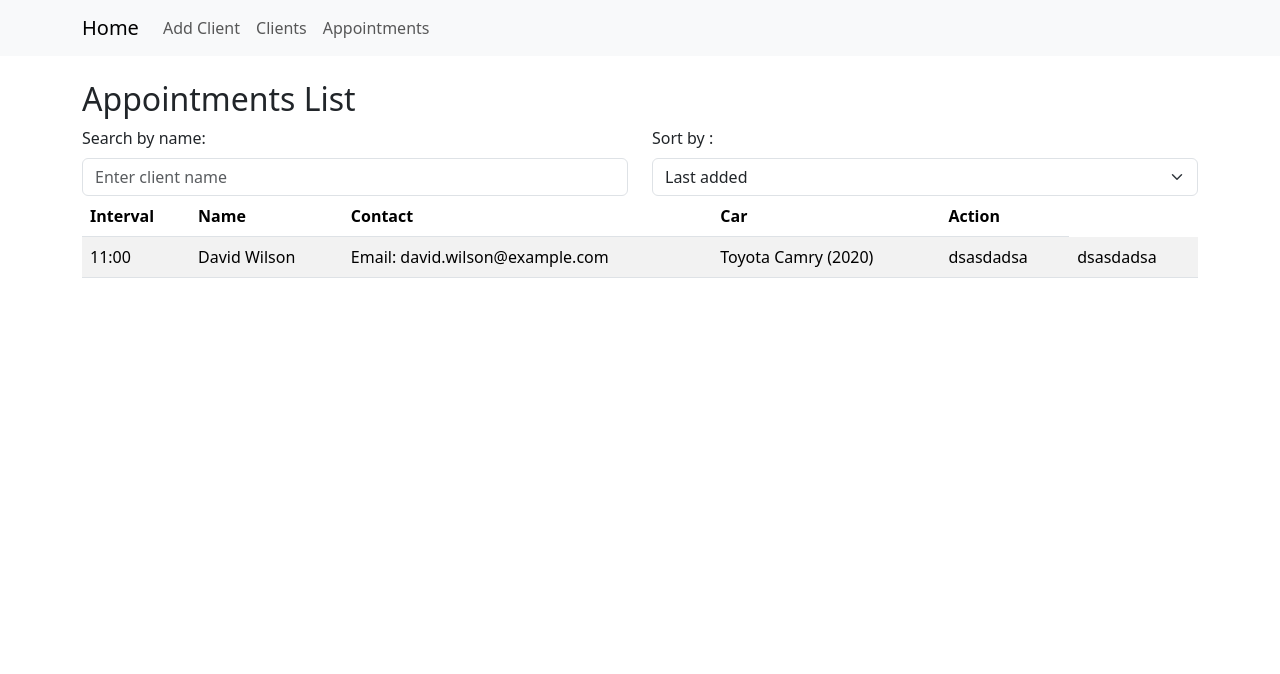
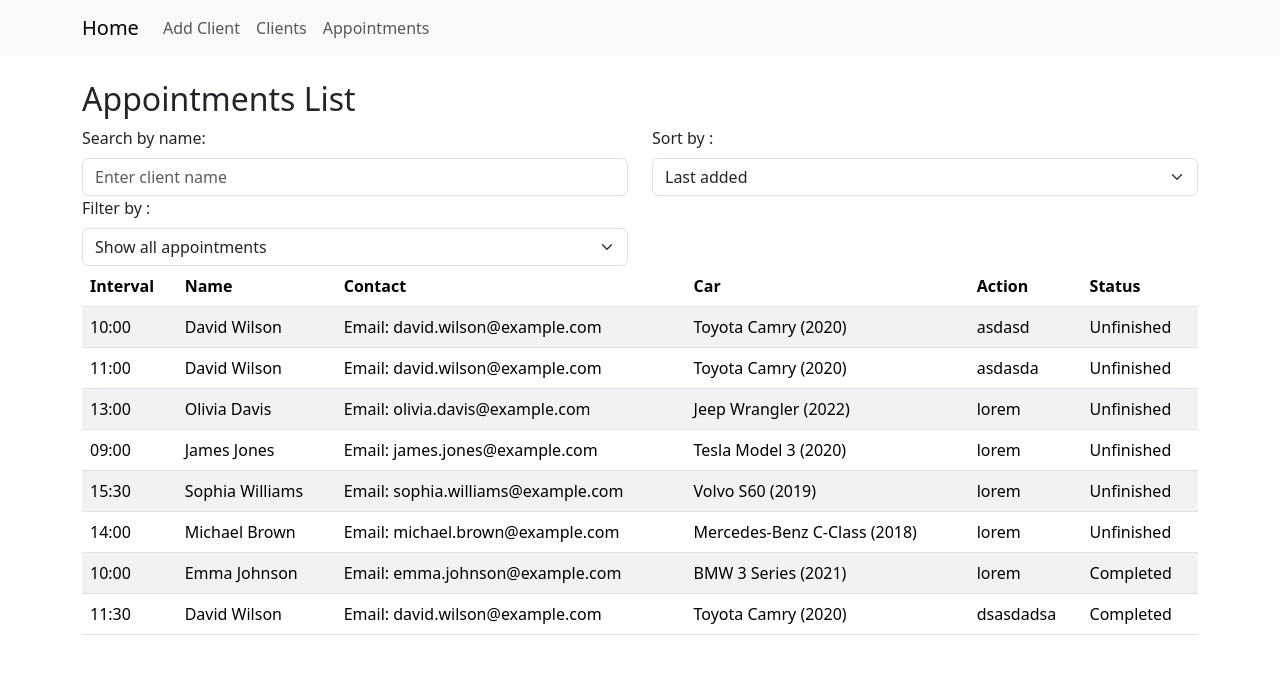
Before and after one commit to stefan-adrian-manea/Project-Info-World-Client, a React (Vite) app: page /appointments in a window 1280 px wide. Shown: the top 674 px of the page. Built offline with nearby package versions, Linux system fonts and the light colour scheme; data requests are answered from the project's data file.

Commit message:
add status filter for AppointmentsList

```diff
--- a/mocks/db/db.json
+++ b/mocks/db/db.json
@@ -184,7 +184,7 @@
       "car": "Toyota Camry (2020)",
       "action": "dsasdadsa",
       "contact": "Email: david.wilson@example.com",
-      "interval": "11:00",
+      "interval": "11:30",
       "receptionServiceHistory": {
         "serviceType": "revision",
         "isScratched": true,
@@ -198,7 +198,95 @@
         "operations": "dassdasad",
         "otherIssues": "dasda",
         "repairedOtherIssues": true,
-        "repairDuration": "10"
+        "repairDuration": "10",
+        "completed": true
+      }
+    },
+    {
+      "id": "3f8a",
+      "clientID": "1a23",
+      "clientName": "Emma Johnson",
+      "car": "BMW 3 Series (2021)",
+      "action": "lorem",
+      "contact": "Email: emma.johnson@example.com",
+      "interval": "10:00",
+      "receptionServiceHistory": {
+        "serviceType": "revision",
+        "isScratched": true,
+        "isDamaged": true,
+        "scratchedLocation": "lorem",
+        "damageLocation": "ipsum",
+        "mentionedProblems": "dolor sit amet"
+      },
+      "processingServiceHistory": {
+        "partsChanged": "lorem",
+        "operations": "ipsum",
+        "otherIssues": "dolor",
+        "repairedOtherIssues": true,
+        "repairDuration": "5",
+        "completed": true
+      }
+    },
+    {
+      "id": "7b2d",
+      "clientID": "4b56",
+      "clientName": "Michael Brown",
+      "car": "Mercedes-Benz C-Class (2018)",
+      "action": "lorem",
+      "contact": "Email: michael.brown@example.com",
+      "interval": "14:00"
+    },
+    {
+      "id": "8c1e",
+      "clientID": "7c89",
+      "clientName": "Sophia Williams",
+      "car": "Volvo S60 (2019)",
+      "action": "lorem",
+      "contact": "Email: sophia.williams@example.com",
+      "interval": "15:30"
+    },
+    {
+      "id": "9d4f",
+      "clientID": "0d12",
+      "clientName": "James Jones",
+      "car": "Tesla Model 3 (2020)",
+      "action": "lorem",
+      "contact": "Email: james.jones@example.com",
+      "interval": "09:00"
+    },
+    {
+      "id": "6a9b",
+      "clientID": "3e45",
+      "clientName": "Olivia Davis",
+      "car": "Jeep Wrangler (2022)",
+      "action": "lorem",
+      "contact": "Email: olivia.davis@example.com",
+      "interval": "13:00"
+    },
+    {
+      "id": "7cf8",
+      "clientID": "5e87",
+      "clientName": "David Wilson",
+      "car": "Toyota Camry (2020)",
+      "action": "asdasda",
+      "contact": "Email: david.wilson@example.com",
+      "interval": "11:00"
+    },
+    {
+      "id": "7315",
+      "clientID": "5e87",
+      "clientName": "David Wilson",
+      "car": "Toyota Camry (2020)",
+      "action": "asdasd",
+      "contact": "Email: david.wilson@example.com",
+      "interval": "10:00",
+      "receptionServiceHistory": {
+        "serviceType": "revision",
+        "isScratched": false,
+        "isDamaged": false,
+        "scratchedLocation": "",
+        "damageLocation": "",
+        "mentionedProblems": ""
       }
     }
   ]
--- a/src/components/AppointmentRow/AppointmentRow.jsx
+++ b/src/components/AppointmentRow/AppointmentRow.jsx
@@ -13,7 +13,11 @@ function AppointmentRow({ appointment, linkToAppointment }) {
       <td>{contact}</td>
       <td>{car}</td>
       <td>{action}</td>
-      <td>{action}</td>
+      {appointment?.processingServiceHistory?.completed === true ? (
+        <td>Completed</td>
+      ) : (
+        <td>Unfinished</td>
+      )}
     </tr>
   );
 }
--- a/src/components/AppointmentsTable/AppointmentsTable.jsx
+++ b/src/components/AppointmentsTable/AppointmentsTable.jsx
@@ -1,7 +1,7 @@
 import AppointmentRow from "../AppointmentRow/AppointmentRow";
-function AppointmentsTable({appointmentsList, linkToAppointment}) {
+function AppointmentsTable({ appointmentsList, linkToAppointment }) {
   return (
-    <div className="table-responsive">
+    <div className="table-responsive appointments-container">
       <table className="table table-striped">
         <thead className="thead-dark">
           <tr>
@@ -10,11 +10,16 @@ function AppointmentsTable({appointmentsList, linkToAppointment}) {
             <th>Contact</th>
             <th>Car</th>
             <th rowSpan={2}>Action</th>
+            <th>Status</th>
           </tr>
         </thead>
         <tbody>
-        {appointmentsList.map((appointment,i) => (
-          <AppointmentRow key={i} appointment={appointment} linkToAppointment={linkToAppointment} />
+          {appointmentsList.map((appointment, i) => (
+            <AppointmentRow
+              key={i}
+              appointment={appointment}
+              linkToAppointment={linkToAppointment}
+            />
           ))}
         </tbody>
       </table>
--- a/src/context/AppointmentServiceContext/AppointmentServiceContext.jsx
+++ b/src/context/AppointmentServiceContext/AppointmentServiceContext.jsx
@@ -1,6 +1,6 @@
 import { createContext, useContext, useState } from "react";
 
-import { updateAppointment, addProcessingServiceHistory } from "../../services/appointments";
+import { updateAppointment } from "../../services/appointments";
 
 const AppointmentServiceContext = createContext();
 
@@ -20,6 +20,7 @@ const defaultFormProcessing = {
   otherIssues: "",
   repairedOtherIssues: false,
   repairDuration: "",
+  completed:false,
 };
 export const AppointmentServiceProvider = ({ children }) => {
   const [appointmentData, setAppointmentData] = useState({});
@@ -27,6 +28,7 @@ export const AppointmentServiceProvider = ({ children }) => {
   const [processingServiceHistory, setProcessingServiceHistory] = useState(defaultFormProcessing);
 
   const handleReceptionFormSubmission = async (appointmentID) => {
+    setProcessingServiceHistory((prevState) => ({ ...prevState, completed: true }));
     try {
       await updateAppointment(appointmentID, {
         ...appointmentData,
--- a/src/pages/AppointmentAdd/AppointmentAdd.jsx
+++ b/src/pages/AppointmentAdd/AppointmentAdd.jsx
@@ -78,7 +78,6 @@ function AppointmentAdd() {
               { value: "", label: "Select contact method" },
               { value: `Email: ${client?.email}`, label: "Email" },
               { value: `Tel: ${client?.phoneNumber}`, label: "Telephone" },
-              { value: "Personal", label: "In person" },
             ]}
           />
         </div>
--- a/src/pages/AppointmentsList/AppointmentsList.jsx
+++ b/src/pages/AppointmentsList/AppointmentsList.jsx
@@ -1,7 +1,5 @@
 import React, { useState, useEffect, useMemo } from "react";
-import { Link } from "react-router-dom";
 import { getAppointments } from "../../services/appointments";
-import AppointmentRow from "../../components/AppointmentRow/AppointmentRow";
 import SearchBar from "../../components/SearchBar/SearchBar";
 import SelectField from "../../components/formComponents/SelectField";
 
@@ -11,6 +9,7 @@ function AppointmentsList() {
   const [appointments, setAppointments] = useState([]);
   const [searchTerm, setSearchTerm] = useState("");
   const [sortBy, setSortBy] = useState("");
+  const [filterBy, setFilterBy] = useState("");
 
   useEffect(() => {
     async function getAppointmentsData() {
@@ -29,32 +28,47 @@ function AppointmentsList() {
     setSortBy(selectedSortBy);
   };
 
+  const handleFilterChange = (event) => {
+    const selectedSortBy = event.target.value;
+    setFilterBy(selectedSortBy);
+  };
+
+  const filteredByStatusAppointments = useMemo(() => {
+    const currentAppointments = [...appointments];
+    if (filterBy === "completed") {
+      return currentAppointments.filter(
+        (appointment) => appointment.processingServiceHistory?.completed === true
+      );
+    } else if (filterBy === "unfinished") {
+      return currentAppointments.filter(
+        (appointment) => appointment.processingServiceHistory?.completed !== true
+      );
+    }
+    return appointments;
+  }, [appointments, filterBy]);
+
   const sortedAppointments = useMemo(() => {
-    const currentAppointments = [...appointments]
+    const currentAppointments = [...filteredByStatusAppointments];
     if (sortBy === "time") {
       return currentAppointments.sort((a, b) => a.interval.localeCompare(b.interval));
     } else if (sortBy === "name") {
       return currentAppointments.sort((a, b) => a.clientName.localeCompare(b.clientName));
     }
-    return appointments;
-  }, [appointments, sortBy]);
-
+    return currentAppointments;
+  }, [filteredByStatusAppointments, sortBy]);
 
   const filteredAppointments = useMemo(() => {
     return sortedAppointments.filter((appointment) =>
       appointment.clientName.toLowerCase().includes(searchTerm.toLowerCase())
     );
-  }, [sortedAppointments, searchTerm, sortBy]);
+  }, [sortedAppointments, searchTerm, sortBy, filterBy]);
 
   return (
     <div className="appointments-list table-container container mt-4">
       <h2>Appointments List</h2>
       <div className="row">
         <div className="col-md-6">
-          <SearchBar
-            searchTerm={searchTerm}
-            setSearchTerm={setSearchTerm}
-          />
+          <SearchBar searchTerm={searchTerm} setSearchTerm={setSearchTerm} />
         </div>
         <div className="col-md-6">
           <SelectField
@@ -70,6 +84,20 @@ function AppointmentsList() {
             ]}
           />
         </div>
+        <div className="col-md-6">
+          <SelectField
+            id="filterBy"
+            name="filterBy"
+            label="Filter by"
+            value={filterBy}
+            onChange={handleFilterChange}
+            options={[
+              { value: "all", label: "Show all appointments" },
+              { value: "completed", label: "Show only completed appointments" },
+              { value: "unfinished", label: "Show only unfinished appointments" },
+            ]}
+          />
+        </div>
       </div>
       <AppointmentsTable appointmentsList={filteredAppointments} linkToAppointment={true} />
     </div>
--- a/src/pages/ClientView/ClientView.css
+++ b/src/pages/ClientView/ClientView.css
@@ -8,3 +8,8 @@
   text-align: center;
   width: 50%;
 }
+
+.appointments-container .table tr:hover {
+  background-color: #ddd;
+  cursor: pointer;
+}
--- a/src/pages/ClientView/ClientView.jsx
+++ b/src/pages/ClientView/ClientView.jsx
@@ -2,15 +2,11 @@ import React, { useEffect, useState } from "react";
 import { useParams, Link } from "react-router-dom";
 import { useClient } from "../../hooks/useClient.hook";
 import { getAppointments } from "../../services/appointments";
-import AppointmentRow from "../../components/AppointmentRow/AppointmentRow";
 
-import CarRow from "../../components/CarRow/CarRow";
-import ClientRow from "../../components/ClientRow/ClientRow";
-
-import "./ClientView.css";
 import ClientsTable from "../../components/ClientsTable/ClientsTable";
 import CarsTable from "../../components/CarsTable/CarsTable";
 import AppointmentsTable from "../../components/AppointmentsTable/AppointmentsTable";
+import "./ClientView.css";
 
 function ClientView() {
   const { handleGetClient, client, carsList } = useClient();
--- a/src/pages/ClientsList/ClientsList.jsx
+++ b/src/pages/ClientsList/ClientsList.jsx
@@ -1,10 +1,7 @@
 import { useState, useEffect } from "react";
-import { Link } from "react-router-dom";
 import { getClients } from "../../services/clients";
 
 import SearchBar from "../../components/SearchBar/SearchBar";
-import ClientRow from "../../components/ClientRow/ClientRow";
-
 import ClientsTable from "../../components/ClientsTable/ClientsTable";
 
 function ClientsList() {
--- a/src/pages/ServiceHistory/ServiceHistory.jsx
+++ b/src/pages/ServiceHistory/ServiceHistory.jsx
@@ -4,7 +4,6 @@ import { useParams } from "react-router-dom";
 import { useAppointmentService } from "../../context/AppointmentServiceContext/AppointmentServiceContext";
 import { getAppointment } from "../../services/appointments";
 
-import AppointmentRow from "../../components/AppointmentRow/AppointmentRow";
 import ProcessingServiceCard from "../../components/ProcessingServiceCard/ProcessingServiceCard";
 import ReceptionServiceCard from "../../components/ReceptionServiceCard/ReceptionServiceCard";
 import AppointmentsTable from "../../components/AppointmentsTable/AppointmentsTable";
--- a/src/services/appointments.js
+++ b/src/services/appointments.js
@@ -29,22 +29,8 @@ export const getAppointments = async () => {
   }
 };
 
-export const addProcessingServiceHistory = async (appointmentId, processingData) => {
-  try {
-    const response = await axios.put(`${API_URL}/${appointmentId}`, processingData);
-    return response.data;
-  } catch (error) {
-    console.error(error);
-  }
-};
-export const addReceptionServiceHistory = async (appointmentId, processingData) => {
-  try {
-    const response = await axios.put(`${API_URL}/${appointmentId}`, processingData);
-    return response.data;
-  } catch (error) {
-    console.error(error);
-  }
-};
+
+
 export const updateAppointment = async (appointmentId, updatedAppointmentData) => {
   try {
     const response = await axios.put(`${API_URL}/${appointmentId}`, updatedAppointmentData);
```
Lines whose indentation alone changed are shown as unchanged.
